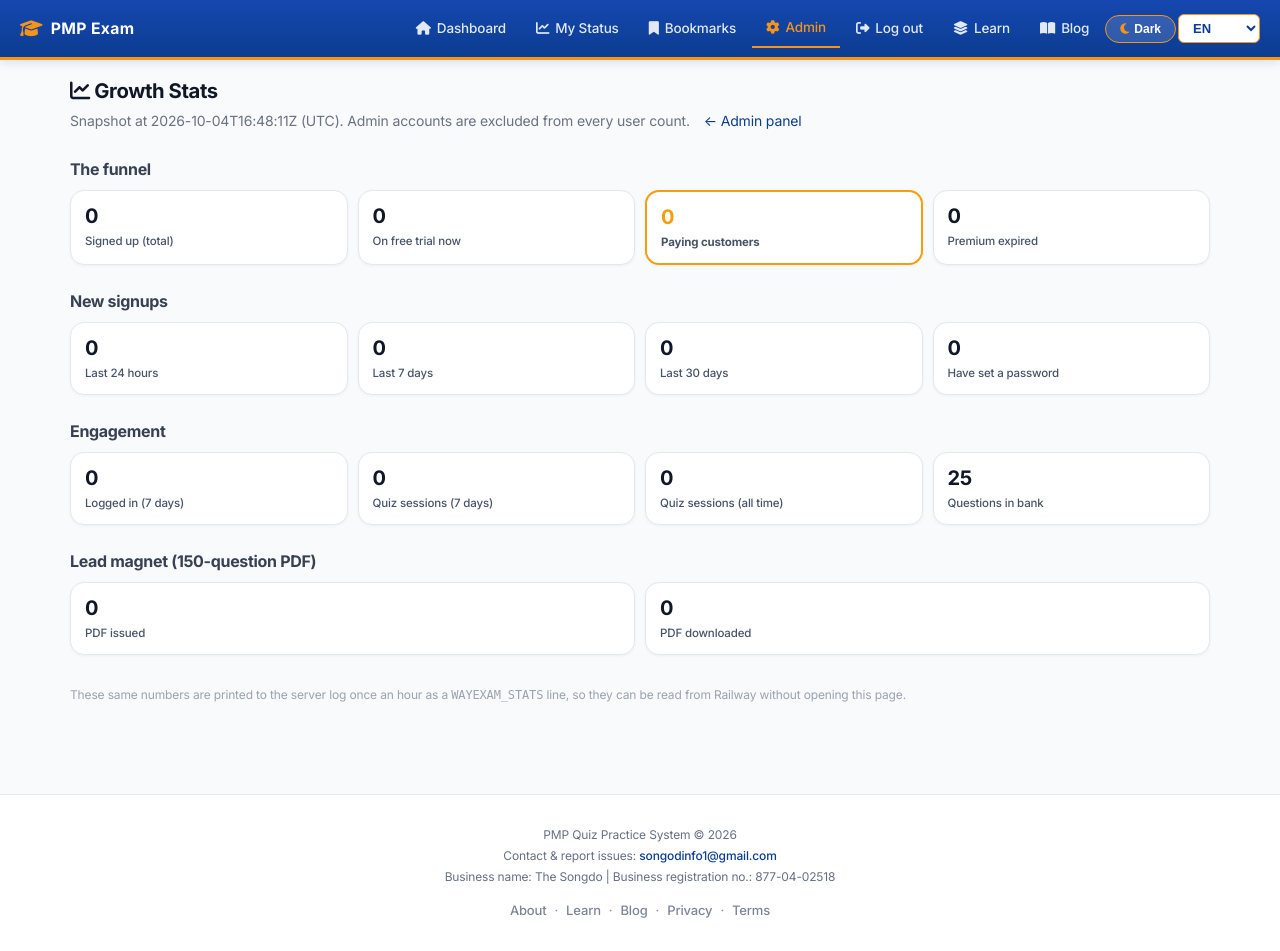
After one commit to prolab-PMP/pmp-quiz-en, a Flask app: page /admin/stats in a window 1280 px wide. The commit adds this page. Run offline with Flask 3, Linux system fonts and the light colour scheme; a user stored in the database is signed in; data comes from the database, SQL or seed files in the repository; data that the repository does not hold is empty; some libraries are stand-ins or nearby versions; some web fonts are replaced.

Commit message:
Add growth stats: /admin/stats dashboard and hourly WAYEXAM_STATS log line
There was no way to measure the funnel - /admin listed user rows but never answered how many signed up, started a trial, or actually paid. Adds an admin-only dashboard and prints the same counters to stdout hourly so they can be read from the deploy logs without DB credentials.

```diff
--- a/app.py
+++ b/app.py
@@ -2981,3 +2981,92 @@ def pricing():
     for key, label, price, months in PAYPAL_PLANS:
         plans.append({'key': key, 'label': label, 'price': price, 'months': months})
     return render_template('pricing.html', plans=plans)
+
+
+# ══════════════════════════════════════════════════════
+# GROWTH STATS — funnel measurement (2026-09-06)
+# ──────────────────────────────────────────────────────
+# Why: until now there was no way to answer "how many people signed up,
+# how many started a trial, how many actually paid". /admin showed only
+# raw user rows. Two consumers:
+#   1. /admin/stats  — a page WS can read.
+#   2. an hourly "WAYEXAM_STATS {json}" line on stdout, so a Claude session
+#      can read the numbers straight from the Railway deploy logs without
+#      needing DB credentials or an authenticated HTTP request.
+# ══════════════════════════════════════════════════════
+
+def _growth_stats():
+    """Funnel counters. Admins are excluded from every user metric."""
+    now = datetime.utcnow()
+
+    def since(days):
+        return now - timedelta(days=days)
+
+    users = [u for u in User.query.all() if not u.is_admin]
+
+    def born_since(days):
+        cutoff = since(days)
+        return sum(1 for u in users if u.created_at and u.created_at >= cutoff)
+
+    trial_active = sum(1 for u in users if u.is_trial())
+    paid_active = sum(1 for u in users if u.is_paid_premium())
+    expired = sum(1 for u in users
+                  if u.is_premium and u.validity_end and u.validity_end < now)
+
+    return {
+        'ts': now.strftime('%Y-%m-%dT%H:%M:%SZ'),
+        # acquisition
+        'users_total': len(users),
+        'users_with_password': sum(1 for u in users if u.password_hash),
+        'new_1d': born_since(1),
+        'new_7d': born_since(7),
+        'new_30d': born_since(30),
+        # activation / conversion
+        'trial_active': trial_active,
+        'paid_active': paid_active,
+        'premium_expired': expired,
+        # engagement
+        'active_7d': sum(1 for u in users if u.last_login and u.last_login >= since(7)),
+        'quiz_sessions_7d': QuizSession.query.filter(QuizSession.started_at >= since(7)).count(),
+        'quiz_sessions_total': QuizSession.query.count(),
+        # lead magnet
+        'pdf_sent': sum(1 for u in users if u.free_pdf_sent_at),
+        'pdf_downloaded': sum(1 for u in users if u.free_pdf_downloaded_at),
+        # catalogue
+        'questions': Question.query.count(),
+    }
+
+
+@app.route('/admin/stats')
+@admin_required
+def admin_stats():
+    """Funnel dashboard: signups -> trials -> paying customers."""
+    return render_template('admin_stats.html', s=_growth_stats())
+
+
+def _start_stats_logger(interval_seconds=3600, first_delay=90):
+    """Emit one WAYEXAM_STATS line per interval so Railway logs carry the funnel.
+
+    Runs in a daemon thread. Under gunicorn each worker starts one, so the
+    line appears once per worker — harmless duplication, the values match.
+    """
+    import threading
+    import time
+
+    def loop():
+        time.sleep(first_delay)          # let the DB finish coming up
+        while True:
+            try:
+                with app.app_context():
+                    payload = json.dumps(_growth_stats(), ensure_ascii=False)
+                    print('WAYEXAM_STATS ' + payload, flush=True)
+                    db.session.remove()
+            except Exception as exc:
+                print('WAYEXAM_STATS_ERROR {}: {}'.format(type(exc).__name__, exc),
+                      flush=True)
+            time.sleep(interval_seconds)
+
+    threading.Thread(target=loop, daemon=True, name='stats-logger').start()
+
+
+_start_stats_logger()
--- a/templates/admin.html
+++ b/templates/admin.html
@@ -2,7 +2,9 @@
 {% block title %}PMP Quiz - Admin{% endblock %}
 
 {% block content %}
-<h2 style="margin-bottom:20px;"><i class="fas fa-gear"></i> Admin Panel</h2>
+<h2 style="margin-bottom:20px;"><i class="fas fa-gear"></i> Admin Panel
+    <a href="{{ url_for('admin_stats') }}" style="font-size:14px;font-weight:600;margin-left:14px;"><i class="fas fa-chart-line"></i> Growth Stats</a>
+</h2>
 
 <!-- Admin Stats -->
 <div class="stats-grid">
--- /dev/null
+++ b/templates/admin_stats.html
@@ -0,0 +1,88 @@
+{% extends "base.html" %}
+{% block title %}PMP Quiz - Growth Stats{% endblock %}
+
+{% block content %}
+<h2 style="margin-bottom:6px;"><i class="fas fa-chart-line"></i> Growth Stats</h2>
+<p style="color:#6b7280;margin-bottom:22px;font-size:14px;">
+  Snapshot at {{ s.ts }} (UTC). Admin accounts are excluded from every user count.
+  <a href="{{ url_for('admin_panel') }}" style="margin-left:10px;">&larr; Admin panel</a>
+</p>
+
+<h3 style="margin:26px 0 10px;font-size:16px;color:#374151;">The funnel</h3>
+<div class="stats-grid">
+  <div class="stat-card">
+    <div class="stat-value">{{ s.users_total }}</div>
+    <div class="stat-label">Signed up (total)</div>
+  </div>
+  <div class="stat-card">
+    <div class="stat-value">{{ s.trial_active }}</div>
+    <div class="stat-label">On free trial now</div>
+  </div>
+  <div class="stat-card" style="border:2px solid #f59e0b;">
+    <div class="stat-value" style="color:#f59e0b;">{{ s.paid_active }}</div>
+    <div class="stat-label"><strong>Paying customers</strong></div>
+  </div>
+  <div class="stat-card">
+    <div class="stat-value">{{ s.premium_expired }}</div>
+    <div class="stat-label">Premium expired</div>
+  </div>
+</div>
+
+<h3 style="margin:26px 0 10px;font-size:16px;color:#374151;">New signups</h3>
+<div class="stats-grid">
+  <div class="stat-card">
+    <div class="stat-value">{{ s.new_1d }}</div>
+    <div class="stat-label">Last 24 hours</div>
+  </div>
+  <div class="stat-card">
+    <div class="stat-value">{{ s.new_7d }}</div>
+    <div class="stat-label">Last 7 days</div>
+  </div>
+  <div class="stat-card">
+    <div class="stat-value">{{ s.new_30d }}</div>
+    <div class="stat-label">Last 30 days</div>
+  </div>
+  <div class="stat-card">
+    <div class="stat-value">{{ s.users_with_password }}</div>
+    <div class="stat-label">Have set a password</div>
+  </div>
+</div>
+
+<h3 style="margin:26px 0 10px;font-size:16px;color:#374151;">Engagement</h3>
+<div class="stats-grid">
+  <div class="stat-card">
+    <div class="stat-value">{{ s.active_7d }}</div>
+    <div class="stat-label">Logged in (7 days)</div>
+  </div>
+  <div class="stat-card">
+    <div class="stat-value">{{ s.quiz_sessions_7d }}</div>
+    <div class="stat-label">Quiz sessions (7 days)</div>
+  </div>
+  <div class="stat-card">
+    <div class="stat-value">{{ s.quiz_sessions_total }}</div>
+    <div class="stat-label">Quiz sessions (all time)</div>
+  </div>
+  <div class="stat-card">
+    <div class="stat-value">{{ s.questions }}</div>
+    <div class="stat-label">Questions in bank</div>
+  </div>
+</div>
+
+<h3 style="margin:26px 0 10px;font-size:16px;color:#374151;">Lead magnet (150-question PDF)</h3>
+<div class="stats-grid">
+  <div class="stat-card">
+    <div class="stat-value">{{ s.pdf_sent }}</div>
+    <div class="stat-label">PDF issued</div>
+  </div>
+  <div class="stat-card">
+    <div class="stat-value">{{ s.pdf_downloaded }}</div>
+    <div class="stat-label">PDF downloaded</div>
+  </div>
+</div>
+
+<p style="margin-top:30px;color:#9ca3af;font-size:12px;line-height:1.7;">
+  These same numbers are printed to the server log once an hour as a
+  <code>WAYEXAM_STATS</code> line, so they can be read from Railway without
+  opening this page.
+</p>
+{% endblock %}
```
